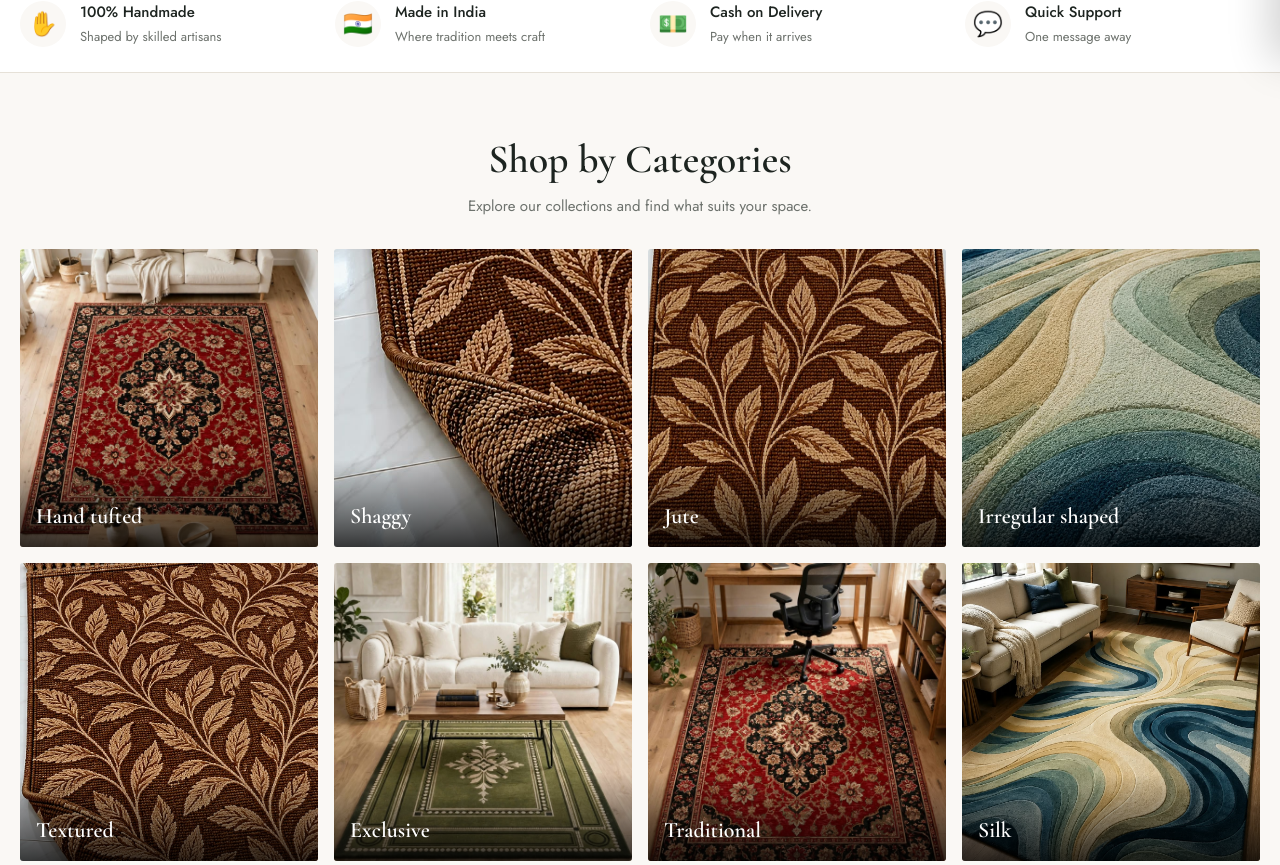
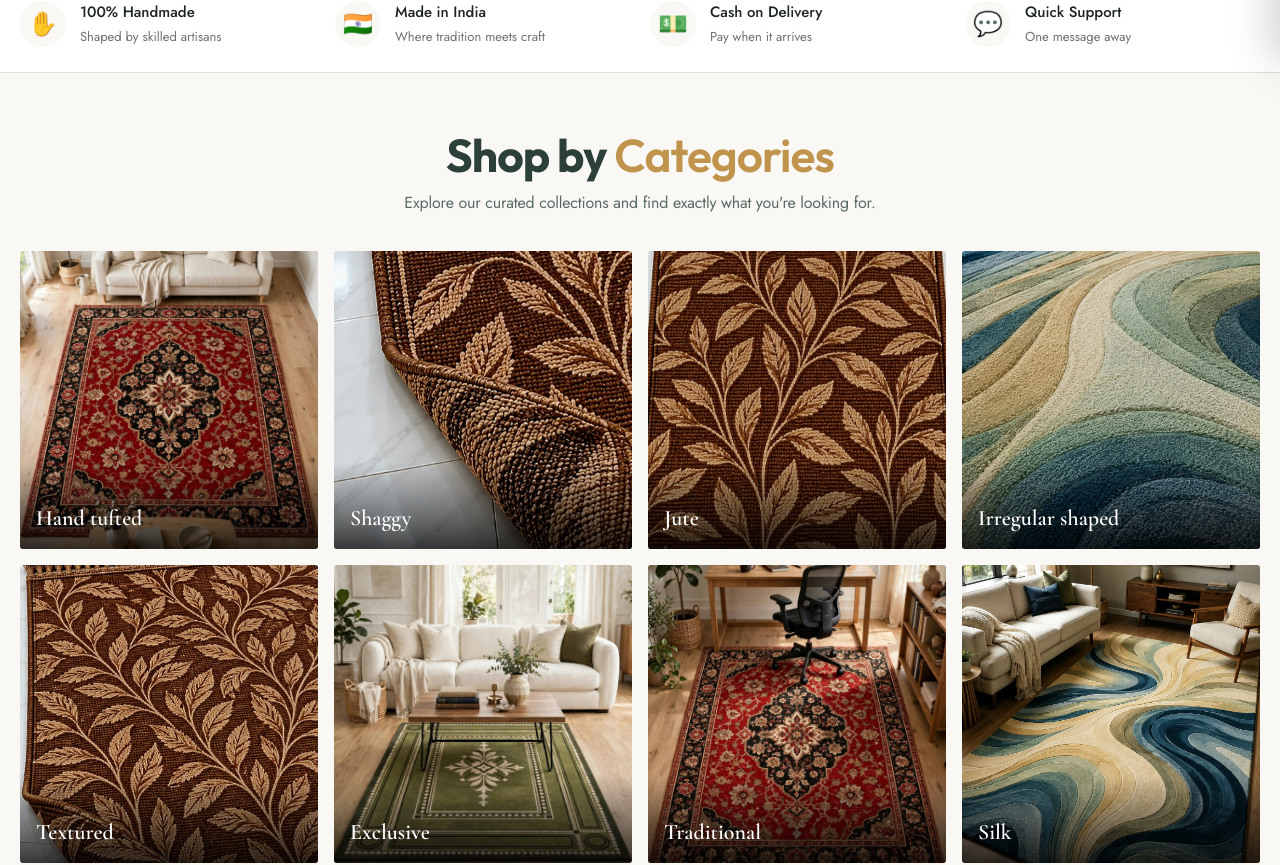
Before and after one commit to Saif3103/PakizaRugsCo_frontend, a React (Vite) app: page / in a window 1280 px wide. Shown: the part 740-1605 px from the top of the page. Built offline with nearby package versions, Linux system fonts and the light colour scheme.

Commit message:
Match section title typography with gold highlight and subtitle matching provided design

```diff
--- a/index.html
+++ b/index.html
@@ -13,7 +13,7 @@
     <meta name="theme-color" content="#0d0d0d" />
     <link rel="preconnect" href="https://fonts.googleapis.com" />
     <link rel="preconnect" href="https://fonts.gstatic.com" crossorigin />
-    <link href="https://fonts.googleapis.com/css2?family=Cormorant+Garamond:ital,wght@0,400;0,500;0,600;0,700;1,400;1,600&family=Jost:wght@300;400;500;600;700&display=swap" rel="stylesheet" />
+    <link href="https://fonts.googleapis.com/css2?family=Cormorant+Garamond:ital,wght@0,400;0,500;0,600;0,700;1,400;1,600&family=Jost:ital,wght@0,300;0,400;0,500;0,600;0,700;1,400&family=Outfit:wght@400;500;600;700;800&family=Red+Hat+Display:wght@400;500;600;700;800&display=swap" rel="stylesheet" />
   </head>
   <body>
     <div id="root"></div>
--- a/src/App.css
+++ b/src/App.css
@@ -262,16 +262,31 @@ section {
 }
 .sh {
   text-align: center;
-  margin-bottom: 32px;
+  margin-bottom: 36px;
 }
 .sh h2 {
-  font-size: clamp(28px, 3.8vw, 40px);
-  margin-bottom: 6px;
-  color: var(--ink);
+  font-family: 'Outfit', 'Red Hat Display', 'Jost', sans-serif;
+  font-size: clamp(32px, 4.2vw, 46px);
+  font-weight: 700;
+  line-height: 1.15;
+  letter-spacing: -0.02em;
+  color: #2c3f38;
+  margin-bottom: 10px;
+}
+.sh h2 .gold-text,
+.sh h2 em {
+  color: #c0944d;
+  font-weight: 600;
+  font-style: normal;
 }
 .sh p {
-  color: var(--muted);
-  font-size: 15px;
+  font-family: 'Jost', system-ui, sans-serif;
+  color: #596b65;
+  font-size: 16px;
+  font-weight: 400;
+  letter-spacing: -0.01em;
+  max-width: 650px;
+  margin: 0 auto;
 }
 
 /* ── Categories Grid ───────────────────────────────────────── */
--- a/src/pages/HomePage.jsx
+++ b/src/pages/HomePage.jsx
@@ -274,8 +274,10 @@ export default function HomePage() {
         <section id="cats">
           <div className="wrap">
             <div className="sh">
-              <h2>Shop by Categories</h2>
-              <p>Explore our collections and find what suits your space.</p>
+              <h2>
+                Shop by <span className="gold-text">Categories</span>
+              </h2>
+              <p>Explore our curated collections and find exactly what you're looking for.</p>
             </div>
 
             <div className="cats" id="catGrid">
@@ -299,7 +301,9 @@ export default function HomePage() {
         <section id="new" style={{ background: '#fff' }}>
           <div className="wrap">
             <div className="sh">
-              <h2>New Arrivals</h2>
+              <h2>
+                New <span className="gold-text">Arrivals</span>
+              </h2>
               <p>Freshly woven designs, just in.</p>
             </div>
             <div className="grid" id="grid-new">
@@ -312,7 +316,9 @@ export default function HomePage() {
         <section>
           <div className="wrap">
             <div className="sh">
-              <h2>Shop By Color</h2>
+              <h2>
+                Shop By <span className="gold-text">Color</span>
+              </h2>
               <p>Find your shade, define your space.</p>
             </div>
             <div className="colors" id="colors">
@@ -340,7 +346,9 @@ export default function HomePage() {
         <section style={{ background: '#fff' }} id="grid-lux-sec">
           <div className="wrap">
             <div className="sh">
-              <h2>Luxury Viscose Carpets</h2>
+              <h2>
+                Luxury <span className="gold-text">Viscose Carpets</span>
+              </h2>
               <p>Silk-like shine, modern design.</p>
             </div>
             <div className="grid" id="grid-lux">
@@ -358,7 +366,9 @@ export default function HomePage() {
         <section>
           <div className="wrap">
             <div className="sh">
-              <h2>Shop by Room</h2>
+              <h2>
+                Shop by <span className="gold-text">Room</span>
+              </h2>
               <p>The right carpet for every room.</p>
             </div>
             <div className="rooms" id="rooms">
@@ -393,7 +403,9 @@ export default function HomePage() {
         <section style={{ background: '#fff' }} id="grid-jute">
           <div className="wrap">
             <div className="sh">
-              <h2>Jute Carpets</h2>
+              <h2>
+                Jute <span className="gold-text">Carpets</span>
+              </h2>
               <p>Natural fibre, timeless look.</p>
             </div>
             <div className="grid">
@@ -406,7 +418,9 @@ export default function HomePage() {
         <section id="reviews">
           <div className="wrap">
             <div className="sh">
-              <h2>Our Happy Space</h2>
+              <h2>
+                Our Happy <span className="gold-text">Space</span>
+              </h2>
               <p>Real homes, real customers.</p>
             </div>
             <div className="rev" id="rev">
@@ -430,7 +444,9 @@ export default function HomePage() {
         <section style={{ background: '#fff' }} id="grid-shag">
           <div className="wrap">
             <div className="sh">
-              <h2>Shaggy Carpets</h2>
+              <h2>
+                Shaggy <span className="gold-text">Carpets</span>
+              </h2>
               <p>Soft underfoot, easy to love.</p>
             </div>
             <div className="grid">
@@ -442,7 +458,9 @@ export default function HomePage() {
         {/* ── Customization Banner ───────────────────────────── */}
         <div className="custom" id="custom">
           <div>
-            <h2>Custom by Pakiza Rugs Co</h2>
+            <h2>
+              Custom by <span style={{ color: '#e5be7a' }}>Pakiza Rugs Co</span>
+            </h2>
             <p>Tell us the size, colour and pattern. We weave it.</p>
             <a
               className="btn light"
@@ -459,7 +477,9 @@ export default function HomePage() {
         <section style={{ background: '#fff' }} id="grid-excl">
           <div className="wrap">
             <div className="sh">
-              <h2>Exclusive Carpets</h2>
+              <h2>
+                Exclusive <span className="gold-text">Carpets</span>
+              </h2>
               <p>Limited designs for special rooms.</p>
             </div>
             <div className="grid">
@@ -477,7 +497,9 @@ export default function HomePage() {
         <section>
           <div className="wrap">
             <div className="sh">
-              <h2>Follow Pakiza Rugs Co on Instagram</h2>
+              <h2>
+                Follow Pakiza Rugs Co on <span className="gold-text">Instagram</span>
+              </h2>
               <p>Get inspired by handmade decor.</p>
             </div>
             <div className="insta" id="insta">
```
